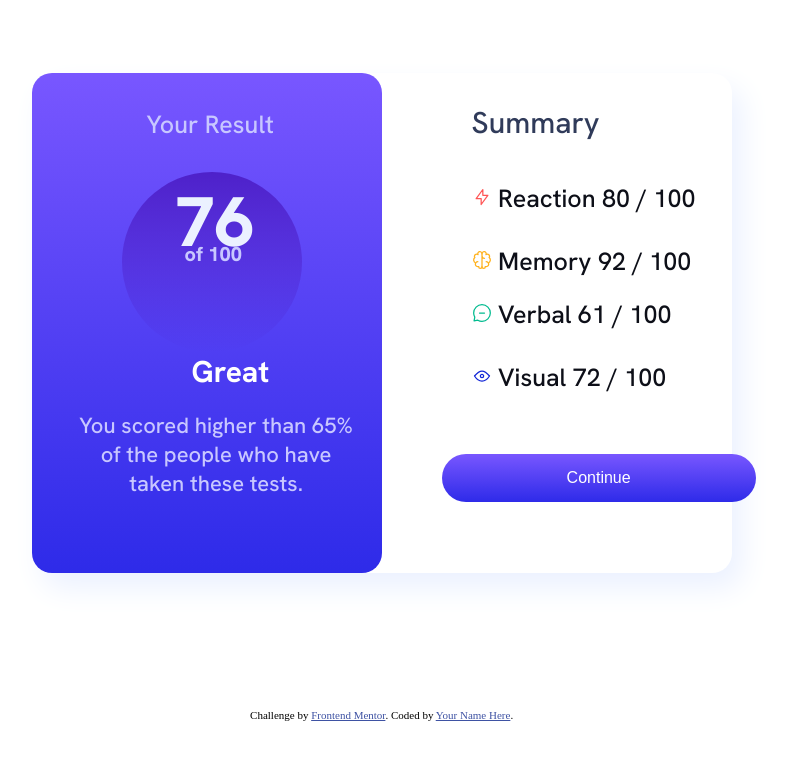
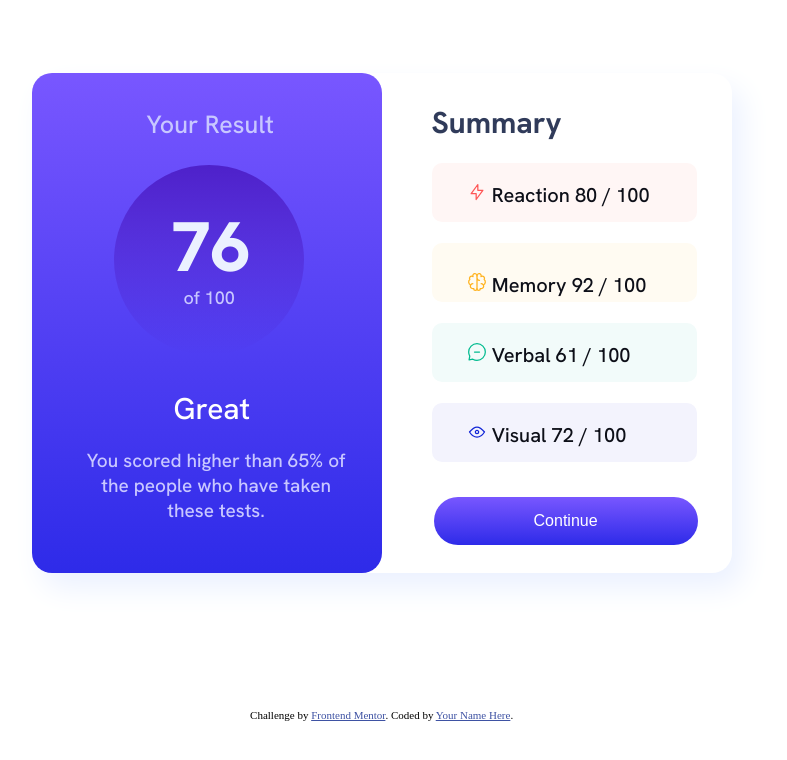
Before and after one commit to emamtz/results-summary-component-main, a plain HTML site: page index.html in a window 1280 px wide. Shown: the whole page, without its empty margins (257-1044 px from the left). Drawn offline with Linux system fonts and the light colour scheme.

Commit message:
file update

```diff
--- a/index.html
+++ b/index.html
@@ -51,6 +51,7 @@
                 </svg>
                 Reaction 80 / 100
             </div>
+            <div class="squareReaction"></div>
             <div class="text8">
                 <svg
                     xmlns="http://www.w3.org/2000/svg"
@@ -79,6 +80,7 @@
                 </svg>
                 Memory 92 / 100
             </div>
+            <div class="squareMemory"></div>
             <div class="text9">
                 <svg
                     xmlns="http://www.w3.org/2000/svg"
@@ -95,6 +97,7 @@
                 </svg>
                 Verbal 61 / 100
             </div>
+            <div class="squareVerbal"></div>
             <div class="text10">
                 <svg
                     xmlns="http://www.w3.org/2000/svg"
@@ -117,6 +120,7 @@
                 </svg>
                 Visual 72 / 100
             </div>
+            <div class="squareVisual"></div>
             <div class="text11">
                 <button class="button">Continue</button>
             </div>
--- a/summary.css
+++ b/summary.css
@@ -40,33 +40,32 @@ body {
     color: hsl(241, 100%, 89%);
 }
 .text2 {
-    padding: 35px 10px 0px 144px;
+    padding: 60px 10px 0px 140px;
     font-family: "Hanken Grotesk", sans-serif;
     font-weight: 800;
     font-size: 70px;
     color: hsl(221, 100%, 96%);
 }
 .circle {
-    margin-left: 90px;
-    float: left;
+    margin-left: 82px;
     background: linear-gradient(hsla(256, 72%, 46%, 1), hsla(241, 72%, 46%, 0));
     border-radius: 50%;
-    width: 180px;
-    height: 180px;
-    margin-top: -95px;
+    width: 190px;
+    height: 190px;
+    margin-top: -127px;
 }
 .text3 {
-    padding: 0px 127px 0px 153px;
-    margin-top: -26px;
+    padding: 0px 127px 0px 152px;
+    margin-top: -69px;
     font-family: "Hanken Grotesk", sans-serif;
-    font-weight: 800;
-    font-size: 20px;
+    font-weight: 500;
+    font-size: 18px;
     color: hsl(241, 100%, 89%);
 }
 .text4 {
-    padding: 80px 10px 0px 160px;
+    padding: 80px 10px 0px 142px;
     font-family: "Hanken Grotesk", sans-serif;
-    font-weight: 600;
+    font-weight: 500;
     font-size: 30px;
     color: white;
 }
@@ -75,62 +74,92 @@ body {
     padding: 20px 28px 0px 47px;
     font-family: "Hanken Grotesk", sans-serif;
     font-weight: 500;
-    font-size: 22px;
+    font-size: 19px;
     color: hsl(241, 100%, 89%);
 }
 .text6 {
     margin-top: -480px;
-    padding: 10px 0px 0px 440px;
+    padding: 10px 0px 0px 400px;
     text-align: left;
     font-family: "Hanken Grotesk", sans-serif;
-    font-weight: 500;
+    font-weight: 700;
     font-size: 30px;
     color: hsl(224, 30%, 27%);
 }
 .text7 {
-    padding: 40px 10px 10px 440px;
+    padding: 40px 10px 10px 435px;
     text-align: left;
     font-family: "Hanken Grotesk", sans-serif;
     font-weight: 500;
-    font-size: 25px;
+    font-size: 20px;
     color: #0d0f18;
 }
+.squareReaction {
+    margin-left: 400px;
+    background: #fff6f5;
+    border-radius: 10px;
+    width: 265px;
+    height: 59px;
+    margin-top: -55px;
+}
 .text8 {
-    padding: 20px 0px 0px 440px;
+    padding: 50px 0px 0px 435px;
     text-align: left;
     font-family: "Hanken Grotesk", sans-serif;
     font-weight: 500;
-    font-size: 25px;
+    font-size: 20px;
     color: #0d0f18;
 }
+.squareMemory {
+    margin-left: 400px;
+    background: #fffbf2;
+    border-radius: 10px;
+    width: 265px;
+    height: 59px;
+    margin-top: -55px;
+}
 .text9 {
-    padding: 20px 10px 10px 440px;
+    padding: 40px 10px 10px 435px;
     text-align: left;
     font-family: "Hanken Grotesk", sans-serif;
     font-weight: 500;
-    font-size: 25px;
+    font-size: 20px;
     color: #0d0f18;
 }
+.squareVerbal {
+    margin-left: 400px;
+    background: #f2fbfa;
+    border-radius: 10px;
+    width: 265px;
+    height: 59px;
+    margin-top: -55px;
+}
 .text10 {
-    padding: 20px 10px 10px 440px;
+    padding: 40px 10px 10px 435px;
     text-align: left;
     font-family: "Hanken Grotesk", sans-serif;
     font-weight: 500;
-    font-size: 25px;
+    font-size: 20px;
     color: #0d0f18;
 }
+.squareVisual {
+    margin-left: 400px;
+    background: #f3f3fd;
+    border-radius: 10px;
+    width: 265px;
+    height: 59px;
+    margin-top: -55px;
+}
 .text11 {
-    padding: 50px 0px 0px 410px;
+    padding: 0px 0px 0px 410px;
     text-align: center;
-    font-family: "Hanken Grotesk", sans-serif;
-    font-weight: 600;
-    font-size: 25px;
-    color: #0d0f18;
 }
 .button {
+    margin-top: 35px;
+    margin-left: -42px;
     border: 0;
     line-height: 3;
-    padding: 0 125px;
+    padding: 0 100px;
     font-size: 1rem;
     text-align: center;
     color: white;
```
